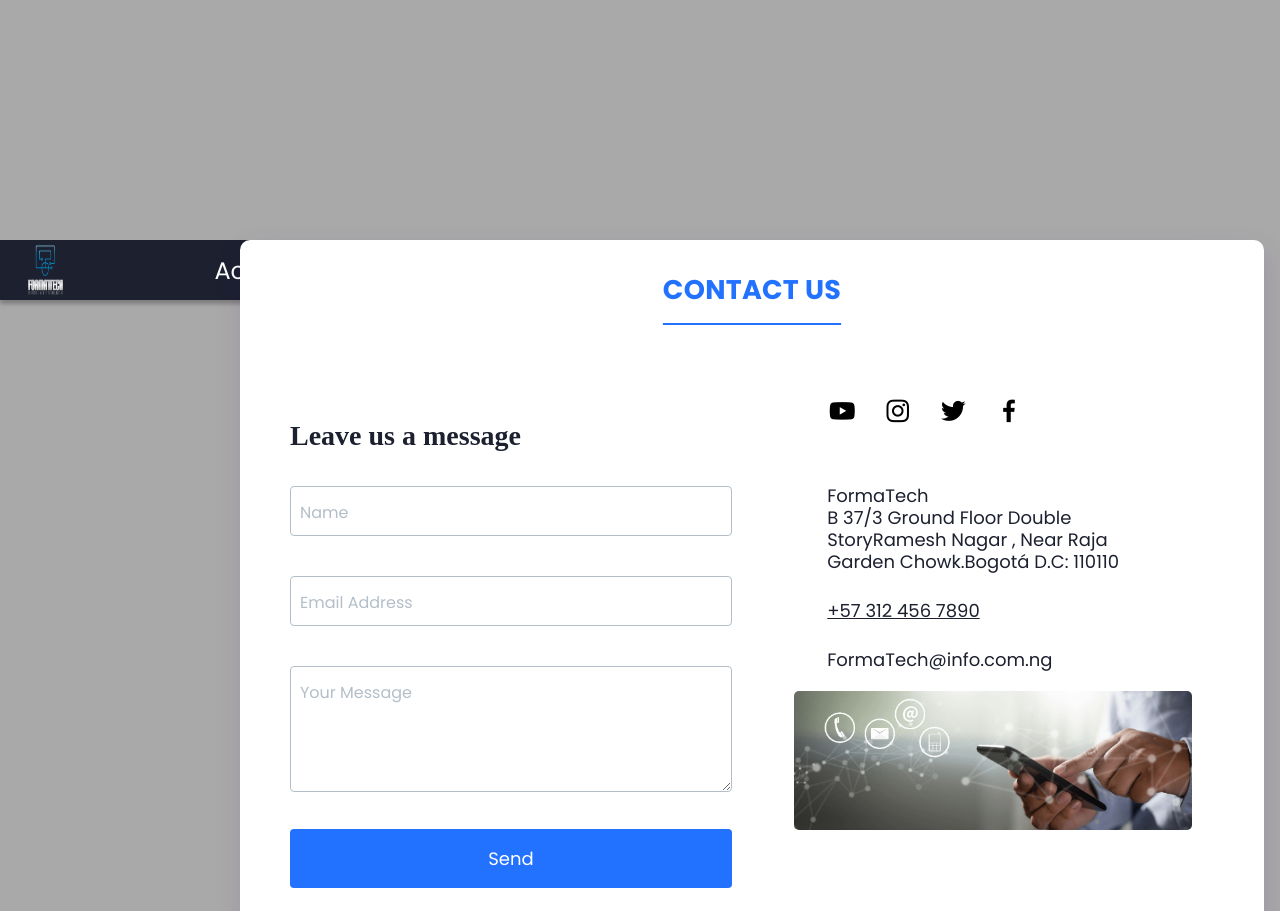
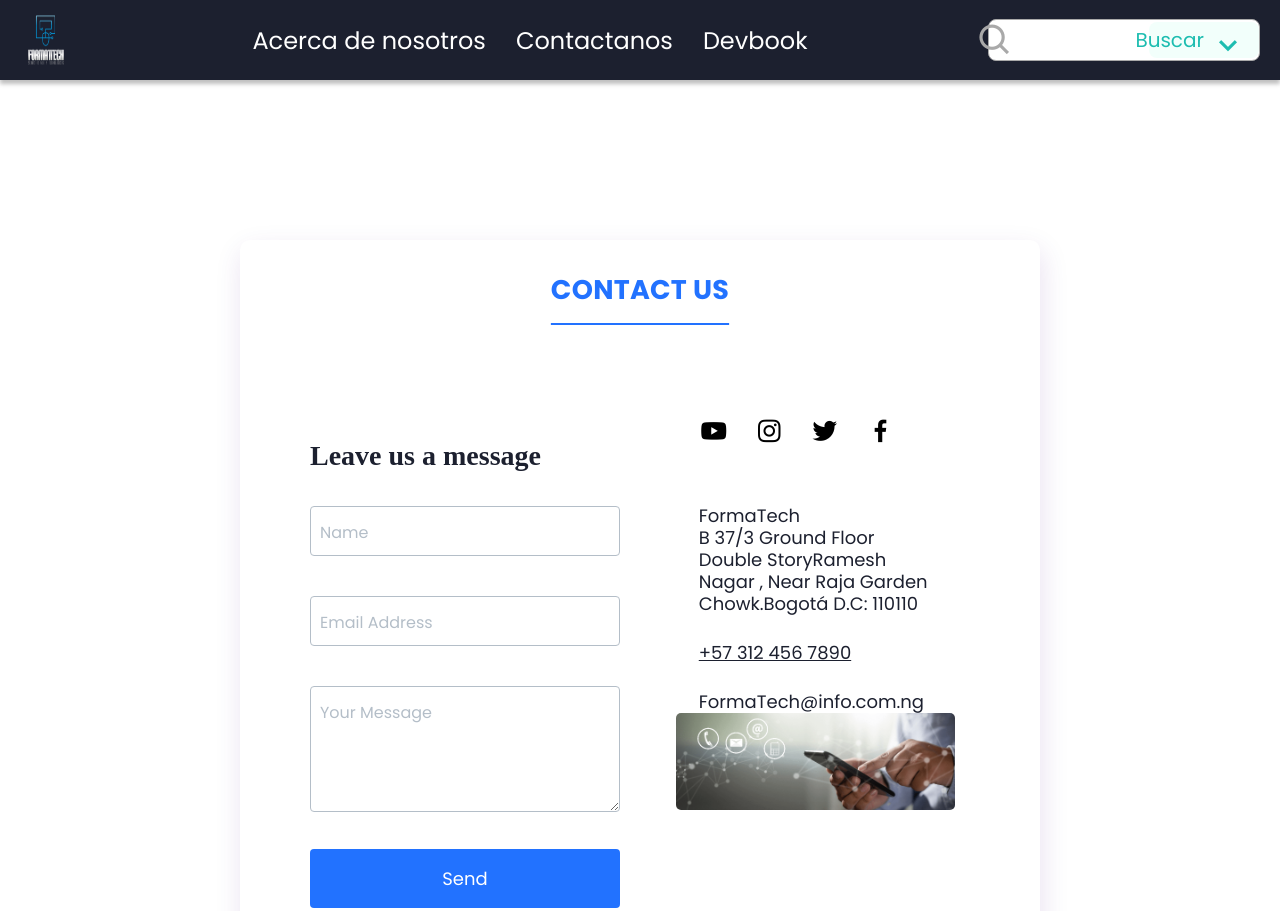
Before and after one commit to EdwarLe/DevBook, a plain HTML site: page views/contactanos.html in a window 1280 px wide. Shown: the top 911 px of the page. Drawn offline with nearby package versions, Linux system fonts and the light colour scheme.

Commit message:
Correcion de errores en el merging

```diff
--- a/styles/contactanos.css
+++ b/styles/contactanos.css
@@ -3,9 +3,10 @@
 .encabezado {
     height: 60px;
     width: 100%;
-    max-width: 1200px;
+    max-width: 1440px;
     background: linear-gradient(0deg, rgba(7, 245, 229, 0.08) 0%, rgba(7, 245, 229, 0.08) 100%), rgba(217, 217, 217, 0.50);
     position: fixed;
+    z-index: 1;
 }
 
 .nav {
@@ -151,8 +152,9 @@
 
 @media(min-width: 744px) {
 /* Estilos de la barra de navegación */
-    .encabezadoNosotros {
+    .encabezado {
         height: 80px;
+        top:0px;
     }
 
     .mostrar-menu {
@@ -242,22 +244,10 @@
         display: flex;
         order: 1
     }
-/* Finaliza estilos de la barra de navegación */
 }
 /* Finaliza estilos de la barra de navegación */
 
-
-.contenedorPrincipal{
-    padding: 0 var(--padding-10)
-}
-
-.direccion{
-    display: flex;
-    flex-direction: column;
-    justify-content: center;
-    align-items: flex-start;
-    gap: 20px;
-}
+/* Estilos del formulario */
 
 .titulo{
     color: #2272FF;
@@ -290,6 +280,7 @@
 }
 
 .direccion img {
+    margin-top: var(--padding-30);
     width: 100%;
     height: auto;
     flex-shrink: 0;
@@ -405,16 +396,27 @@
     padding: 0 3px;
 }
 
+.contenedorPrincipal{
+    padding-top:90px ;
+}
+
+.contenido{
+    padding: var(--padding-20);
+}
+
+
 @media (min-width: 744px){
     .contenedorPrincipal{
         border-radius: 10px;
         box-shadow: 2px 10px 28px 0px rgba(75, 0, 129, 0.12);
         width:67%;
         padding: var(--padding-30);
-        margin: 20vh 0;
+        margin: 20vh auto;
     }
-    body .contenedor {
-        background-color: #fff;
+    body{
+        background-color: white;
+    }
+    .contenedor {
         display: flex;
         justify-content: center;
         align-items: center;
@@ -422,6 +424,9 @@
     .icons{
         display: block;
         margin-top: 10vh;
+    }
+    img {
+        margin-top: var(--padding-30)
     }
     .datos .p{
         text-align: left;
@@ -509,3 +514,4 @@
         justify-content: space-between;
     }
 }
+/* Fin estilos del formulario */
```
Also changed, not shown: views/contactanos.html (indentation only).
